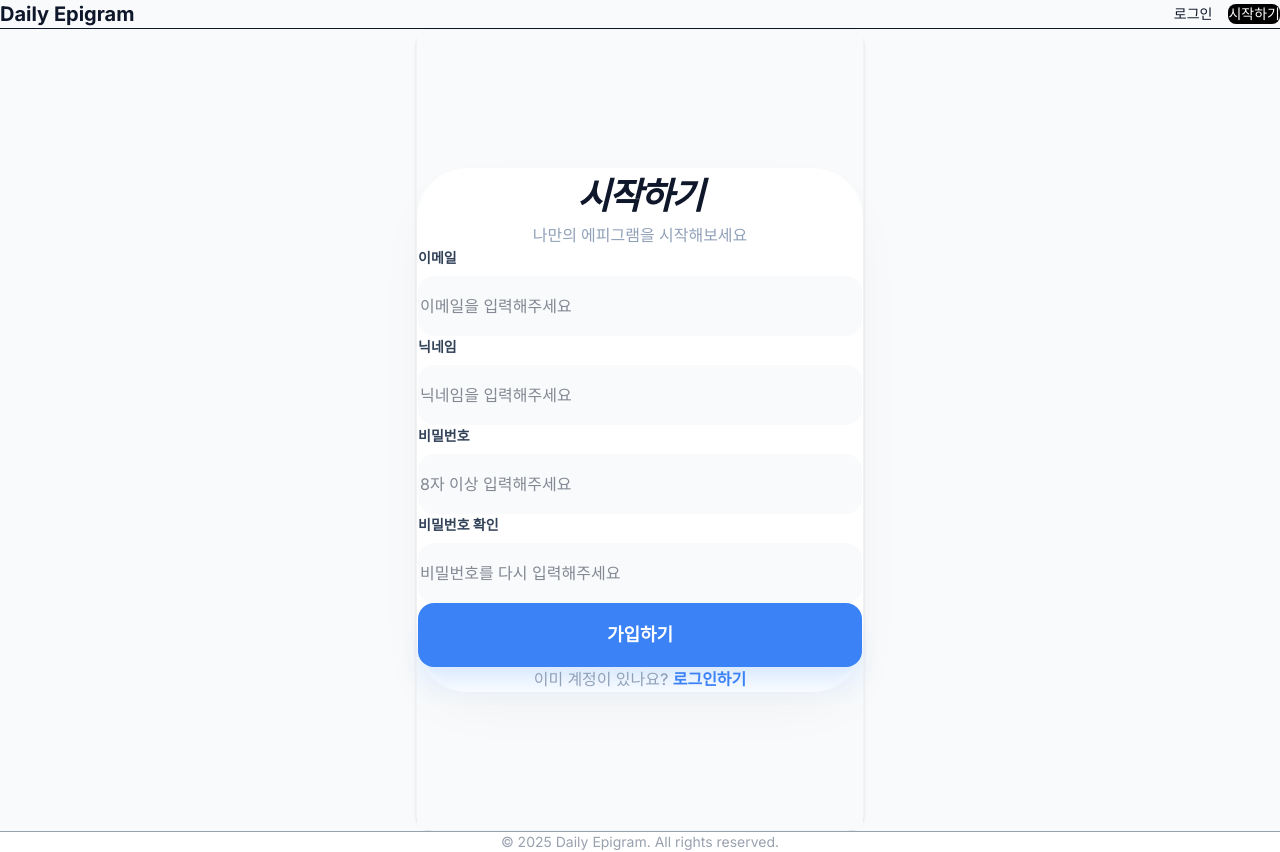
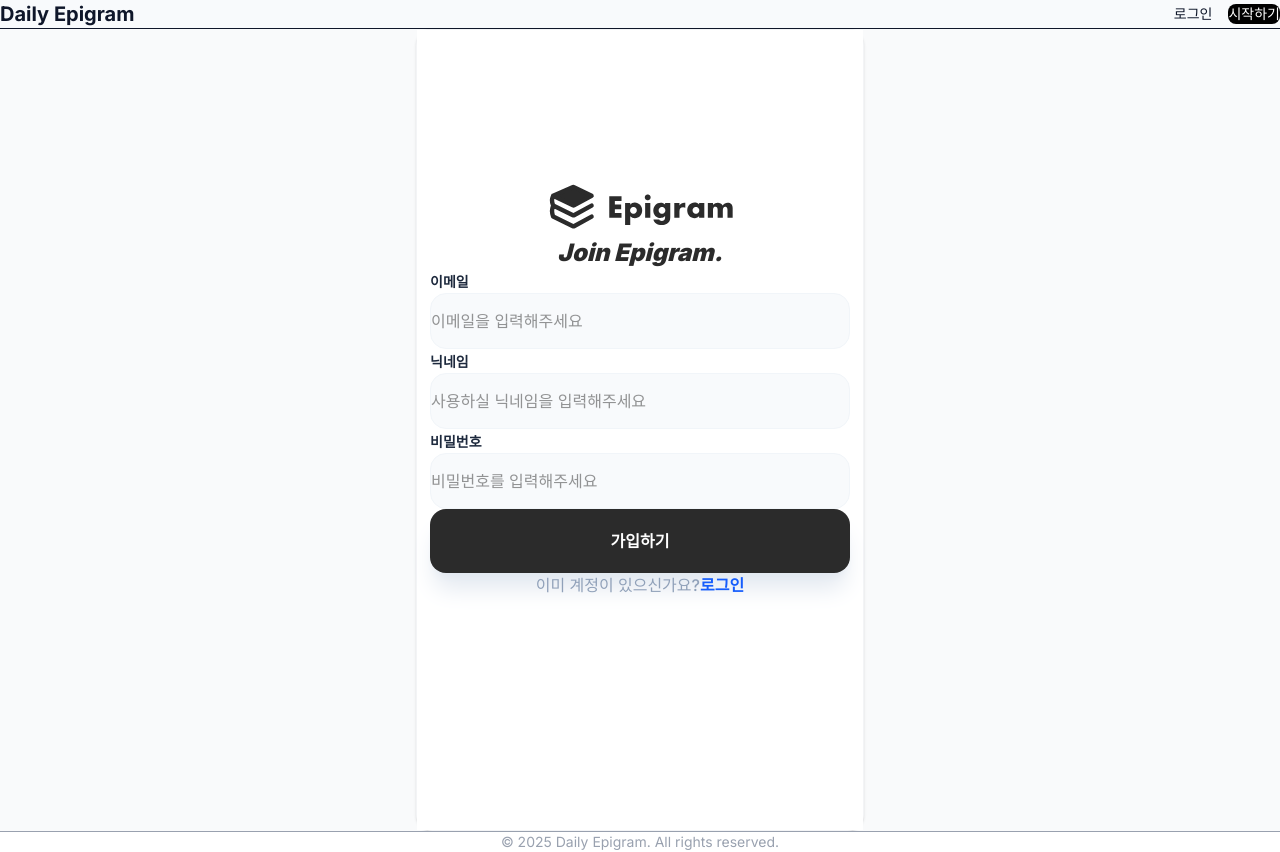
Before and after one commit to GODJINYOUNG/daily-epigram, a Next.js app: page /signup in a window 1280 px wide. Built offline with nearby package versions, Linux system fonts and the light colour scheme.

Commit message:
design: 회원가입/메인 로고 적용 및 UI 디자인 완성

```diff
--- a/src/app/(auth)/signup/page.tsx
+++ b/src/app/(auth)/signup/page.tsx
@@ -1,188 +1,70 @@
 "use client";
-
-import React, { useState } from "react";
-import { useRouter } from "next/navigation";
+import { Logo } from "@/components/common/Logo";
 import Link from "next/link";
 
-export default function SignUpPage() {
-  const router = useRouter();
+export default function SignupPage() {
+  return (
+    <div className="min-h-screen bg-white flex flex-col items-center justify-center px-6">
+      {/* 1. 로고 추가 및 중앙 배치 */}
+      <div className="mb-10 scale-110">
+        <Logo />
+      </div>
 
-  // 입력값 상태
-  const [email, setEmail] = useState("");
-  const [nickname, setNickname] = useState("");
-  const [password, setPassword] = useState("");
-  const [confirmPassword, setConfirmPassword] = useState("");
+      <div className="w-full max-w-[420px] p-2">
+        <h2 className="text-2xl font-black text-[#2B2B2B] mb-8 text-center italic">
+          Join Epigram.
+        </h2>
 
-  // 에러 메시지 상태
-  const [errors, setErrors] = useState({
-    email: "",
-    nickname: "",
-    password: "",
-    confirmPassword: "",
-  });
-
-  const handleSignUp = (e: React.FormEvent) => {
-    e.preventDefault();
-
-    // 유효성 검증 로직
-    const newErrors = {
-      email: "",
-      nickname: "",
-      password: "",
-      confirmPassword: "",
-    };
-    let isValid = true;
-
-    if (!email.includes("@")) {
-      newErrors.email = "올바른 이메일 형식을 입력해주세요.";
-      isValid = false;
-    }
-    if (nickname.trim().length < 2) {
-      newErrors.nickname = "닉네임은 2자 이상 입력해주세요.";
-      isValid = false;
-    }
-    if (password.length < 8) {
-      newErrors.password = "비밀번호는 8자 이상이어야 합니다.";
-      isValid = false;
-    }
-    if (password !== confirmPassword) {
-      newErrors.confirmPassword = "비밀번호가 일치하지 않습니다.";
-      isValid = false;
-    }
-
-    setErrors(newErrors);
-
-    if (isValid) {
-      alert("회원가입 성공!");
-      router.push("/login");
-    }
-  };
-
-  return (
-    <div className="flex min-h-screen items-center justify-center bg-[#F8FAFC] p-6">
-      <div className="w-full max-w-[460px] rounded-[50px] bg-white p-10 md:p-14 shadow-[0_20px_60px_-15px_rgba(0,0,0,0.05)] border border-white">
-        <div className="mb-12 text-center">
-          <h1 className="text-[36px] font-[1000] text-[#0F172A] tracking-tighter italic">
-            시작하기
-          </h1>
-          <p className="mt-3 text-slate-400 font-medium">
-            나만의 에피그램을 시작해보세요
-          </p>
-        </div>
-
-        <form onSubmit={handleSignUp} className="space-y-6">
-          {/* 이메일 */}
-          <div className="flex flex-col gap-2">
-            <label className="ml-1 text-[14px] font-bold text-slate-700">
+        <form className="space-y-5">
+          <div className="space-y-2">
+            <label className="text-sm font-bold text-slate-800 ml-1">
               이메일
             </label>
             <input
               type="email"
               placeholder="이메일을 입력해주세요"
-              className={`w-full h-15 rounded-2xl bg-[#F8FAFC] px-6 border-2 outline-none transition-all ${
-                errors.email
-                  ? "border-red-500 bg-red-50/30"
-                  : "border-transparent focus:border-blue-500 focus:bg-white"
-              }`}
-              value={email}
-              onChange={(e) => setEmail(e.target.value)}
+              className="w-full h-14 px-6 rounded-2xl bg-slate-50 border border-slate-100 focus:ring-2 focus:ring-slate-200 outline-none transition-all text-[#2B2B2B]"
             />
-            {errors.email && (
-              <p className="ml-2 text-[13px] font-semibold text-red-500">
-                {errors.email}
-              </p>
-            )}
           </div>
 
-          {/* 닉네임 */}
-          <div className="flex flex-col gap-2">
-            <label className="ml-1 text-[14px] font-bold text-slate-700">
+          <div className="space-y-2">
+            <label className="text-sm font-bold text-slate-800 ml-1">
               닉네임
             </label>
             <input
               type="text"
-              placeholder="닉네임을 입력해주세요"
-              className={`w-full h-15 rounded-2xl bg-[#F8FAFC] px-6 border-2 outline-none transition-all ${
-                errors.nickname
-                  ? "border-red-500 bg-red-50/30"
-                  : "border-transparent focus:border-blue-500 focus:bg-white"
-              }`}
-              value={nickname}
-              onChange={(e) => setNickname(e.target.value)}
+              placeholder="사용하실 닉네임을 입력해주세요"
+              className="w-full h-14 px-6 rounded-2xl bg-slate-50 border border-slate-100 focus:ring-2 focus:ring-slate-200 outline-none transition-all text-[#2B2B2B]"
             />
-            {errors.nickname && (
-              <p className="ml-2 text-[13px] font-semibold text-red-500">
-                {errors.nickname}
-              </p>
-            )}
           </div>
 
-          {/* 비밀번호 */}
-          <div className="flex flex-col gap-2">
-            <label className="ml-1 text-[14px] font-bold text-slate-700">
+          <div className="space-y-2">
+            <label className="text-sm font-bold text-slate-800 ml-1">
               비밀번호
             </label>
             <input
               type="password"
-              placeholder="8자 이상 입력해주세요"
-              className={`w-full h-15 rounded-2xl bg-[#F8FAFC] px-6 border-2 outline-none transition-all ${
-                errors.password
-                  ? "border-red-500 bg-red-50/30"
-                  : "border-transparent focus:border-blue-500 focus:bg-white"
-              }`}
-              value={password}
-              onChange={(e) => setPassword(e.target.value)}
+              placeholder="비밀번호를 입력해주세요"
+              className="w-full h-14 px-6 rounded-2xl bg-slate-50 border border-slate-100 focus:ring-2 focus:ring-slate-200 outline-none transition-all text-[#2B2B2B]"
             />
-            {errors.password && (
-              <p className="ml-2 text-[13px] font-semibold text-red-500">
-                {errors.password}
-              </p>
-            )}
           </div>
 
-          {/* 비밀번호 확인 */}
-          <div className="flex flex-col gap-2">
-            <label className="ml-1 text-[14px] font-bold text-slate-700">
-              비밀번호 확인
-            </label>
-            <input
-              type="password"
-              placeholder="비밀번호를 다시 입력해주세요"
-              className={`w-full h-15 rounded-2xl bg-[#F8FAFC] px-6 border-2 outline-none transition-all ${
-                errors.confirmPassword
-                  ? "border-red-500 bg-red-50/30"
-                  : "border-transparent focus:border-blue-500 focus:bg-white"
-              }`}
-              value={confirmPassword}
-              onChange={(e) => setConfirmPassword(e.target.value)}
-            />
-            {errors.confirmPassword && (
-              <p className="ml-2 text-[13px] font-semibold text-red-500">
-                {errors.confirmPassword}
-              </p>
-            )}
-          </div>
-
-          <button
-            type="submit"
-            className="mt-10 w-full h-16 rounded-2xl bg-[#3B82F6] text-lg font-black text-white shadow-xl shadow-blue-100 hover:bg-[#2563EB] active:scale-[0.97] transition-all"
-          >
+          <button className="w-full h-16 bg-[#2B2B2B] text-white font-black rounded-2xl hover:bg-black transition-all shadow-xl shadow-slate-200 mt-6">
             가입하기
           </button>
         </form>
 
-        <div className="mt-10 text-center">
-          <p className="text-slate-400 font-medium">
-            이미 계정이 있나요?{" "}
-            <Link
-              href="/login"
-              className="font-bold text-[#3B82F6] ml-2 hover:underline"
-            >
-              로그인하기
-            </Link>
-          </p>
+        <div className="mt-10 text-center text-slate-400 font-medium">
+          이미 계정이 있으신가요?
+          <Link
+            href="/login"
+            className="text-blue-600 font-bold ml-2 hover:underline"
+          >
+            로그인
+          </Link>
         </div>
       </div>
+      <div className="h-20" />
     </div>
   );
 }
--- a/src/app/(main)/main/page.tsx
+++ b/src/app/(main)/main/page.tsx
@@ -1,21 +1,60 @@
 "use client";
+
+import React, { useState } from "react";
 import { Logo } from "@/components/common/Logo";
 
+interface Epigram {
+  id: number;
+  content: string;
+  author: string;
+  tags: string[];
+  likes: number;
+}
+
 export default function MainPage() {
+  const [isModalOpen, setIsModalOpen] = useState(false);
+  const [selectedEpigram, setSelectedEpigram] = useState<Epigram | null>(null);
+  const [epigrams] = useState<Epigram[]>([
+    {
+      id: 1,
+      content: "결국 중요한 것은 꺾이지 않는 마음이다.",
+      author: "데프트",
+      tags: ["motivation", "mindset"],
+      likes: 120,
+    },
+    {
+      id: 2,
+      content: "내일은 내일의 태양이 뜬다.",
+      author: "미상",
+      tags: ["hope"],
+      likes: 85,
+    },
+    {
+      id: 3,
+      content: "행복은 습관이다. 그것을 몸에 익혀라.",
+      author: "허버드",
+      tags: ["happy", "habit"],
+      likes: 230,
+    },
+  ]);
+
   return (
     <div className="min-h-screen bg-[#F8FAFC]">
-      {/* 고정 상단바 */}
-      <nav className="h-20 bg-white/80 backdrop-blur-md border-b border-slate-100 sticky top-0 z-50 px-10 flex items-center justify-between">
-        <div className="flex items-center gap-10">
-          <Logo />
-          <div className="flex gap-6 border-l border-slate-100 pl-10">
-            <span className="text-slate-800 font-black cursor-pointer">
-              피드
+      {/* 2. 상단 네비바 로고 교체 및 정렬 */}
+      <nav className="h-20 bg-white/80 backdrop-blur-md border-b border-slate-100 sticky top-0 z-50 px-6 md:px-10 flex items-center justify-between">
+        <div className="flex items-center gap-6 md:gap-10">
+          <div className="scale-90 origin-left">
+            <Logo />
+          </div>
+          <div className="hidden md:flex gap-6 border-l border-slate-100 pl-10">
+            <span className="text-slate-800 font-black cursor-pointer italic tracking-tight">
+              Feed
             </span>
           </div>
         </div>
+
         <div className="flex items-center gap-4 bg-slate-50 px-5 py-2.5 rounded-full border border-slate-100">
-          <div className="w-8 h-8 bg-blue-100 rounded-full flex items-center justify-center text-blue-600 text-xs font-black">
+          <div className="w-8 h-8 bg-slate-200 rounded-full flex items-center justify-center text-slate-500 text-xs font-black">
             👤
           </div>
           <span className="text-sm font-bold text-slate-700 italic">
@@ -24,22 +63,28 @@ export default function MainPage() {
         </div>
       </nav>
 
-      <main className="max-w-7xl mx-auto py-16 px-10">
+      <main className="max-w-7xl mx-auto py-16 px-6 md:px-10">
         <div className="flex justify-between items-end mb-12">
           <h2 className="text-3xl font-black text-slate-800 tracking-tight italic">
             Feed.
           </h2>
-          <button className="bg-[#2B2B2B] text-white px-8 py-4 rounded-2xl font-black shadow-lg hover:-translate-y-1 transition-all">
+          <button
+            onClick={() => setIsModalOpen(true)}
+            className="bg-[#2B2B2B] text-white px-8 py-4 rounded-2xl font-black shadow-lg hover:-translate-y-1 transition-all"
+          >
             + 에피그램 만들기
           </button>
         </div>
 
-        <div className="grid grid-cols-1 md:grid-cols-2 lg:grid-cols-2 gap-10">
-          {[1, 2, 3, 4].map((i) => (
-            <div key={i} className="group cursor-pointer">
-              {/* 시안의 종이 질감 줄무늬 카드 */}
-              <div className="bg-white rounded-[40px] shadow-sm border border-slate-100 aspect-[16/10] p-12 flex flex-col justify-between relative overflow-hidden transition-all hover:shadow-2xl hover:border-blue-100">
-                {/* 줄무늬 패턴 */}
+        {/* 피드 그리드 */}
+        <div className="grid grid-cols-1 md:grid-cols-2 gap-10">
+          {epigrams.map((item) => (
+            <div
+              key={item.id}
+              className="group cursor-pointer"
+              onClick={() => setSelectedEpigram(item)}
+            >
+              <div className="bg-white rounded-[40px] shadow-sm border border-slate-100 aspect-[16/10] p-10 md:p-12 flex flex-col justify-between relative overflow-hidden transition-all hover:shadow-2xl hover:border-blue-100">
                 <div
                   className="absolute inset-0 opacity-[0.03] pointer-events-none"
                   style={{
@@ -50,29 +95,70 @@ export default function MainPage() {
                 ></div>
 
                 <p className="text-2xl font-bold text-slate-700 leading-relaxed z-10 break-keep italic">
-                  "오랫동안 꿈을 그리는 사람은 마침내 그 꿈을 닮아 간다."
+                  "{item.content}"
                 </p>
                 <div className="flex justify-between items-center z-10 border-t border-slate-50 pt-6">
                   <span className="text-slate-400 font-black">
-                    - 앙드레 말로 -
+                    - {item.author} -
                   </span>
-                  <button className="text-slate-300 group-hover:text-red-400 transition-colors">
-                    ❤️ 42
+                  <button className="text-slate-300 group-hover:text-red-400 transition-colors font-bold">
+                    ❤️ {item.likes}
                   </button>
                 </div>
               </div>
               <div className="mt-5 flex gap-3 px-4">
-                <span className="text-sm font-black text-slate-300 italic tracking-tighter">
-                  #motivation
-                </span>
-                <span className="text-sm font-black text-slate-300 italic tracking-tighter">
-                  #dream
-                </span>
+                {item.tags.map((tag) => (
+                  <span
+                    key={tag}
+                    className="text-sm font-black text-slate-300 italic tracking-tighter"
+                  >
+                    #{tag}
+                  </span>
+                ))}
               </div>
             </div>
           ))}
         </div>
       </main>
+
+      {/* 이미지 카드 상세 보기 모달 */}
+      {selectedEpigram && (
+        <div className="fixed inset-0 bg-black/70 backdrop-blur-md flex items-center justify-center z-[100] p-6">
+          <div className="relative w-full max-w-[480px] animate-in fade-in zoom-in duration-300">
+            <button
+              onClick={() => setSelectedEpigram(null)}
+              className="absolute -top-14 right-0 text-white/70 hover:text-white text-lg font-bold flex items-center gap-2 transition-colors"
+            >
+              닫기 ✕
+            </button>
+
+            <div
+              id="epigram-card"
+              className="relative aspect-square w-full bg-gradient-to-br from-[#3B82F6] to-[#8B5CF6] rounded-[40px] p-12 flex flex-col justify-center items-center text-center shadow-2xl overflow-hidden"
+            >
+              <span className="absolute top-10 text-white/10 text-[120px] font-serif leading-none">
+                “
+              </span>
+              <p className="relative z-10 text-white text-3xl font-bold leading-snug mb-10 break-keep tracking-tight italic">
+                {selectedEpigram.content}
+              </p>
+              <div className="relative z-10 h-1 w-12 bg-white/30 mb-6 rounded-full" />
+              <p className="relative z-10 text-white/80 text-xl font-medium">
+                {selectedEpigram.author}
+              </p>
+              <p className="absolute bottom-10 text-white/20 text-sm font-black tracking-[0.2em] italic uppercase">
+                Epigram.
+              </p>
+            </div>
+
+            <div className="mt-8 flex gap-4">
+              <button className="flex-1 h-18 bg-white rounded-[24px] font-black text-[#0F172A] text-lg shadow-xl active:scale-95 transition-all">
+                📥 이미지로 저장하기
+              </button>
+            </div>
+          </div>
+        </div>
+      )}
     </div>
   );
 }
```
